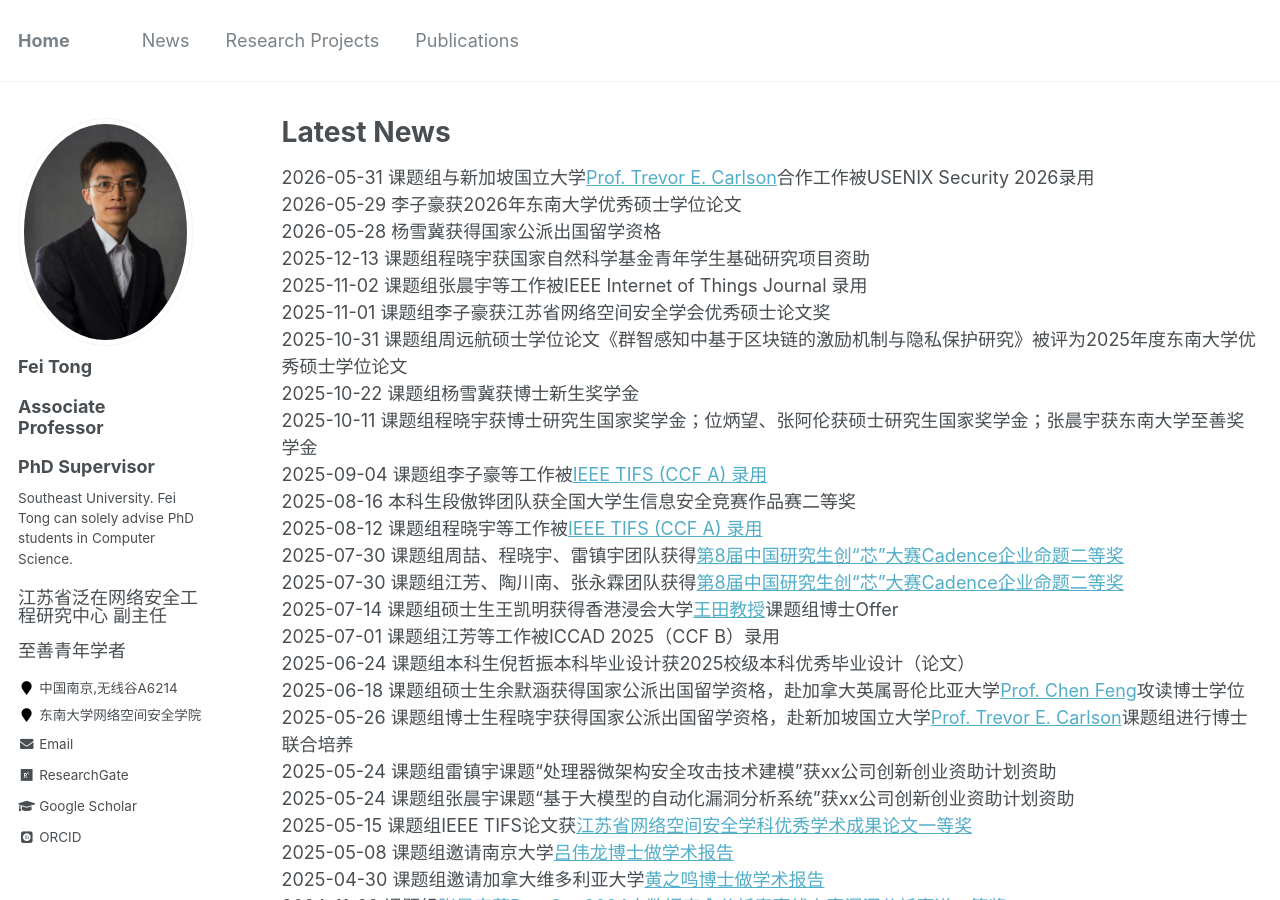
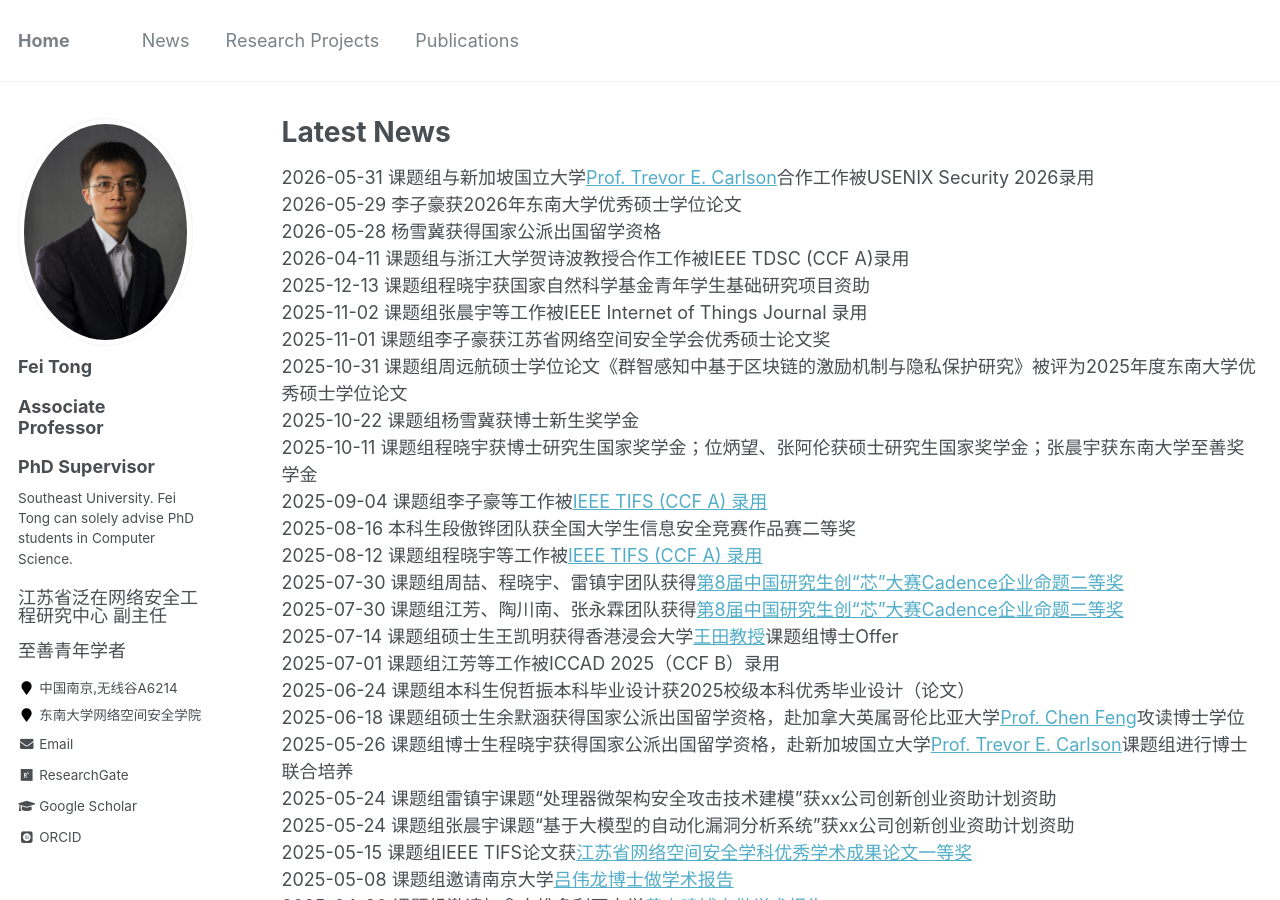
Before and after one commit to fei-tong/fei-tong.github.io, a Jekyll site: the page built from _pages/News.md, in a window 1280 px wide and 900 px high. Built offline with Jekyll 4.4.1, drawn with Linux system fonts in a browser that asks for light colours; some web fonts are replaced.

Commit message:
Update News.md

```diff
--- a/_pages/News.md
+++ b/_pages/News.md
@@ -7,6 +7,7 @@ author_profile: true
 2026-05-31 课题组与新加坡国立大学[Prof. Trevor E. Carlson](https://www.comp.nus.edu.sg/~tcarlson/)合作工作被USENIX Security 2026录用<br>
 2026-05-29 李子豪获2026年东南大学优秀硕士学位论文<br>
 2026-05-28 杨雪冀获得国家公派出国留学资格<br>
+2026-04-11 课题组与浙江大学贺诗波教授合作工作被IEEE TDSC (CCF A)录用<br>
 2025-12-13 课题组程晓宇获国家自然科学基金青年学生基础研究项目资助<br>
 2025-11-02 课题组张晨宇等工作被IEEE Internet of Things Journal 录用<br>
 2025-11-01 课题组李子豪获江苏省网络空间安全学会优秀硕士论文奖<br>
```
